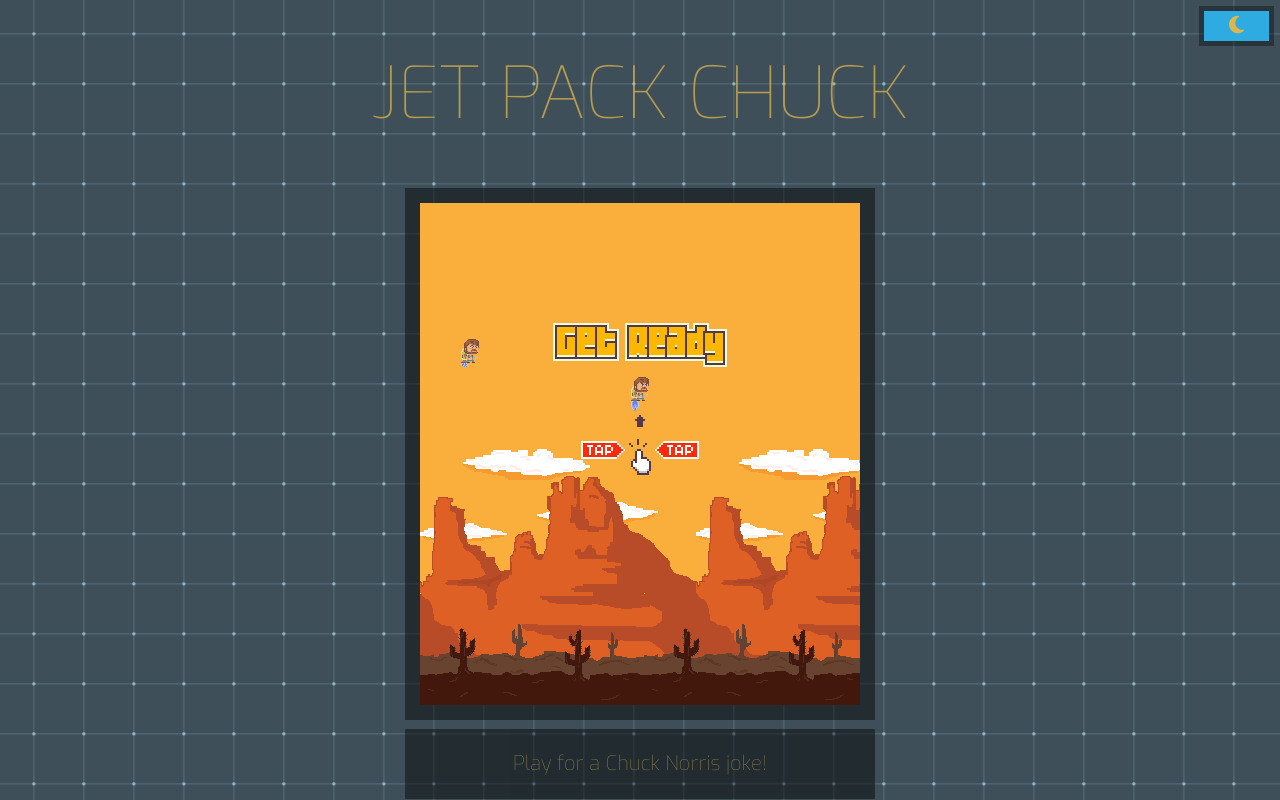
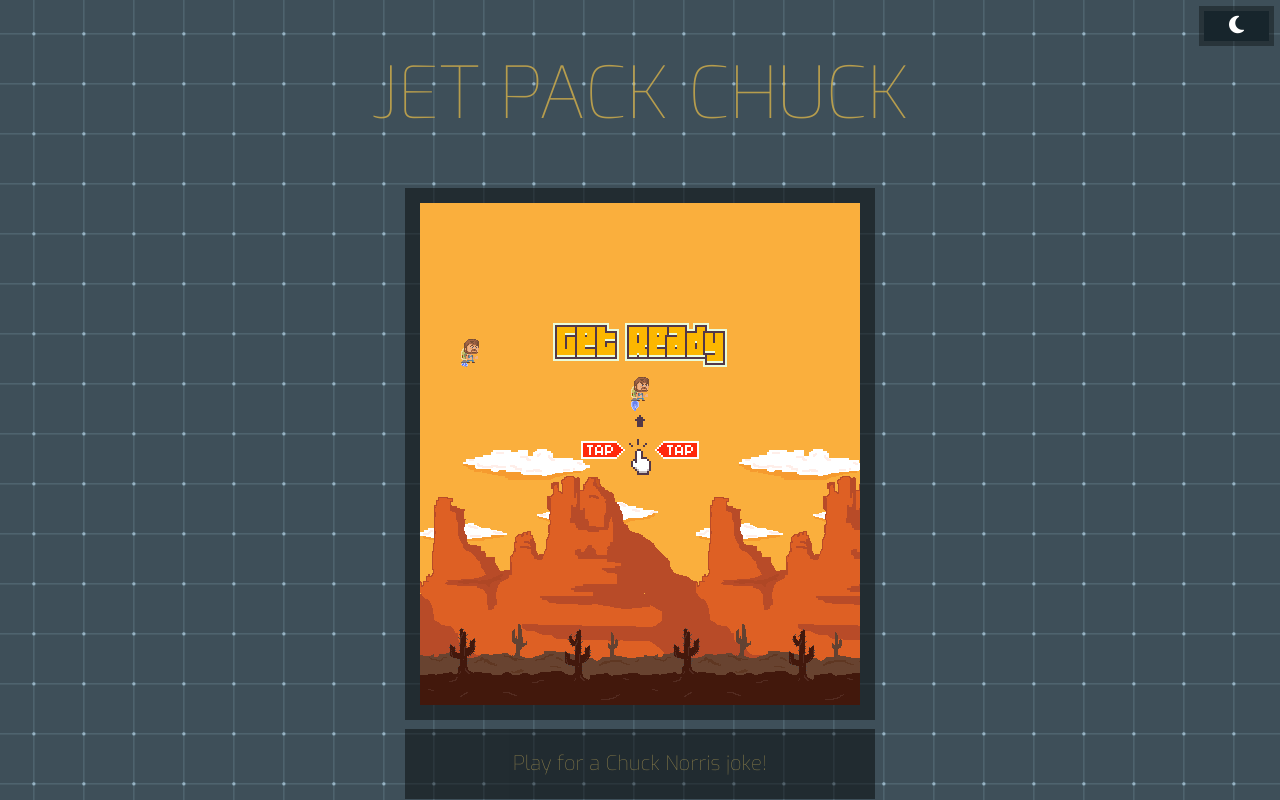
Before and after one commit to Scynes/Jet-Pack-Chuck, a plain HTML site: page index.html in a window 1280 px wide. Drawn offline with nearby package versions, Linux system fonts and the light colour scheme.

Commit message:
default dark mode & dm code refactored

```diff
--- a/css/style.css
+++ b/css/style.css
@@ -60,6 +60,7 @@ body {
 
 header > p {
     color: rgba(97, 58, 0, 0.45);
+    transition: 1s;
 }
 
 header.dark-mode > p {
@@ -71,6 +72,10 @@ header > p {
     padding: 40px;
     font-size: 4.5rem;
     font-weight: 100;
+}
+
+i.dark-mode {
+    color: rgb(255, 255, 255);
 }
 
 #switch{
@@ -101,7 +106,7 @@ header > p {
 .on-status .toggle-button {
     inset: 3px 3px 3px;
     width: 65px;
-    background-color: rgb(46, 172, 225);
+    background-color: rgb(23, 37, 44);
     transition: all .2s;
 }
 
--- a/index.html
+++ b/index.html
@@ -10,11 +10,11 @@
         <script src="https://ajax.googleapis.com/ajax/libs/jquery/3.6.1/jquery.min.js"></script>
         <title>Jet Pack Chuck</title>
     </head>
-    <body>
-        <header><p>JET PACK CHUCK</p>
-            <div class='toggle-dark-mode' id='switch'>
+    <body class="dark-mode">
+        <header class="dark-mode"><p>JET PACK CHUCK</p>
+            <div class='toggle-dark-mode on-status' id='switch'>
                 <div class='off'></i>OFF</div>
-                <div class='toggle-button'><i class="fa-regular fa-moon"></i></div>
+                <div class='toggle-button'><i class="dark-mode fa-solid fa-moon"></i></div>
                 <div class='on'></div>
             </div>
         </header>
--- a/js/game.js
+++ b/js/game.js
@@ -388,5 +388,3 @@ sprite.onload = () => {
     // Begin game logic ticking.
      tick();
 }
-
-toggleDarkMode();
```
